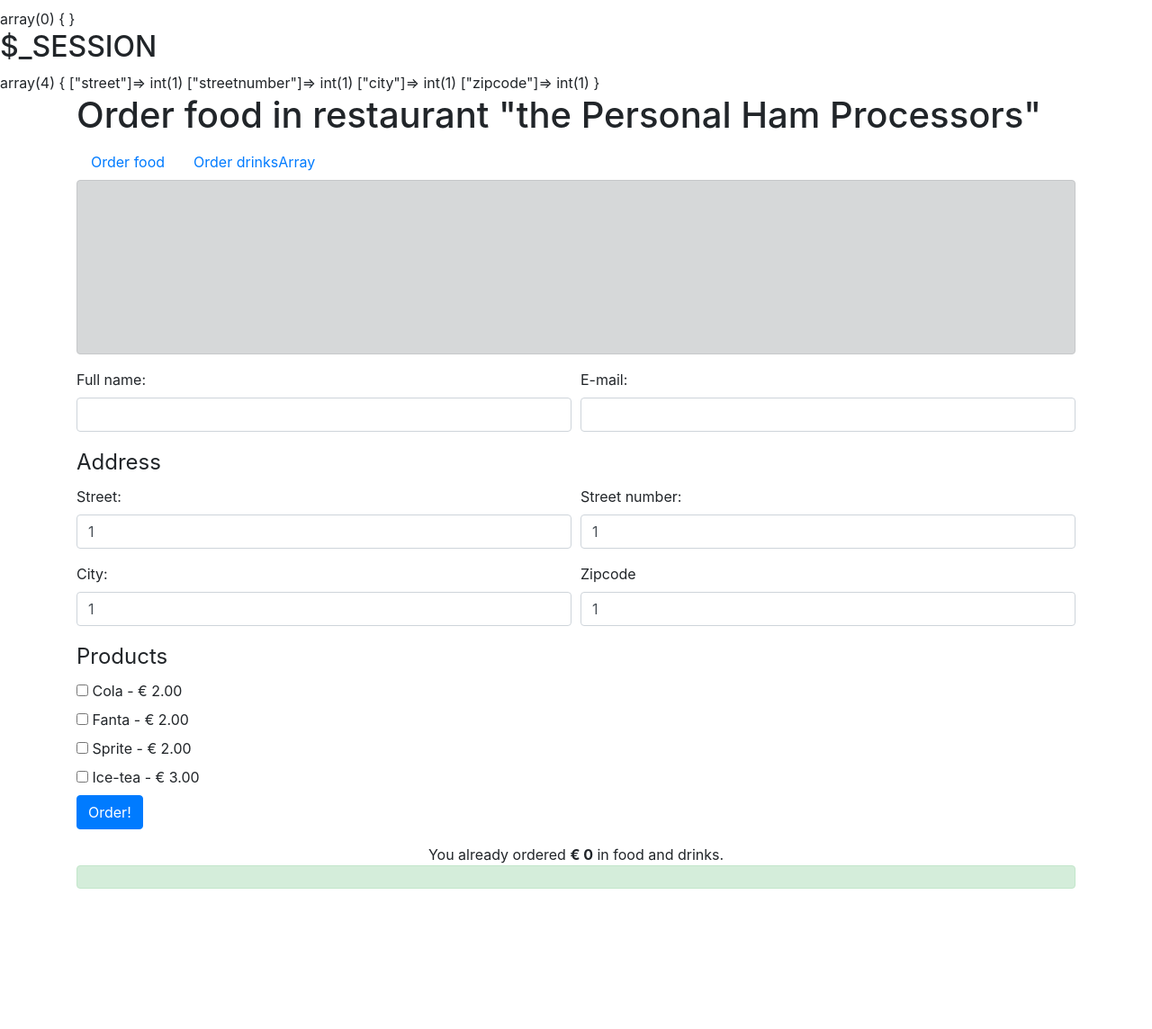
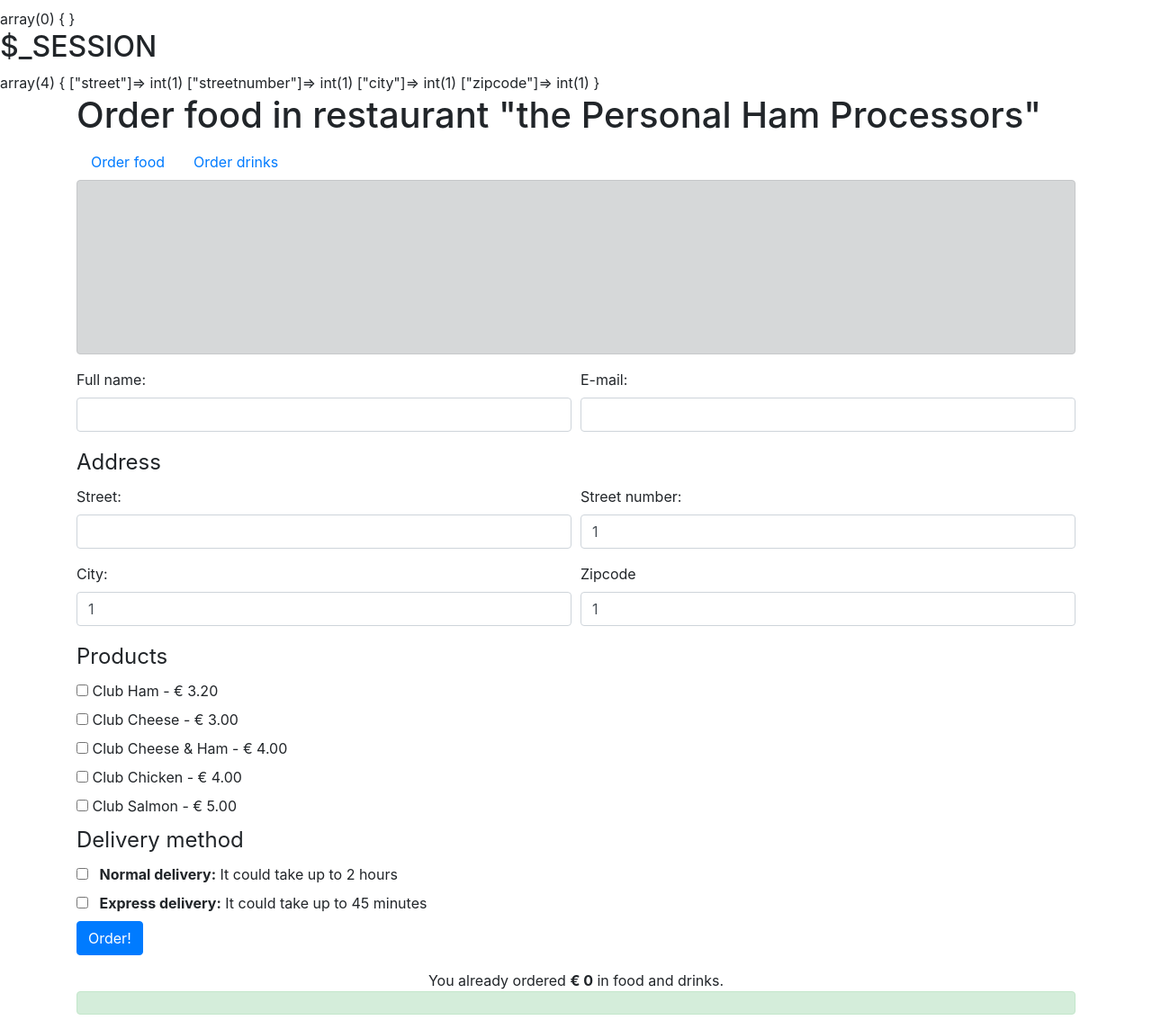
Before and after one commit to erick-medina/php-simple-order-form, a PHP site: page /index.php in a window 1280 px wide. Shown: the part 178-1322 px from the top of the page at 90% size. Before the commit the page ends 1166 px from the top, so only its background shows below. Run offline with PHP 8.4, Linux system fonts and the light colour scheme; the visitor is signed in with stand-in values (Sample User, id 1); data that the repository does not hold is empty.

Commit message:
stuck on 4th step

```diff
--- a/form-view.php
+++ b/form-view.php
@@ -1,5 +1,5 @@
 <!doctype html>
-<html lang="en">
+<html lang="en" xmlns="http://www.w3.org/1999/html">
 <head>
     <meta charset="UTF-8">
     <meta name="viewport"
@@ -18,20 +18,20 @@
                 <a class="nav-link active" href="?food=1">Order food</a>
             </li>
             <li class="nav-item">
-                <a class="nav-link" href="?food=0">Order drinks<?php echo $products_array[1]; ?></a>
+                <a class="nav-link" href="?food=0">Order drinks</a>
             </li>
         </ul>
     </nav>
     <div class="alert alert-dark" role="alert"><?php echo $name_err."</br>", $user_email_err."</br>", $user_street_err."</br>", $user_street_number_err."</br>", $user_city."</br>", $user_zip."</br>", $zip_no_number."</br>", $street_no_number ?> </div>
-    <form method="post" action="<?php echo htmlspecialchars($_SERVER["PHP_SELF"]);?>"> <!-- Sends the submited form data to the page itself -->
+    <form method="post" action="<?php echo htmlspecialchars($_SERVER["PHP_SELF"]);?>"> <!-- Sends the submitted form data to the page itself -->
         <div class="form-row">
             <div class="form-group col-md-6">
                 <label for="name">Full name:</label>
-                <input type="text" id="name" name="name" class="form-control" value="<?php echo $_POST['name']; ?>"/> <!-- value + $_POST is to display what the user entered -->
+                <input type="text" id="name" name="name" class="form-control" value="<?php echo $result_name; ?>"/> <!-- value + $_POST is to display what the user entered -->
             </div>
             <div class="form-group col-md-6">
                 <label for="email">E-mail:</label>
-                <input type="text" id="email" name="email" class="form-control" value="<?php echo $_POST['email']; ?>" <?php echo $user_email_err ?>/>
+                <input type="text" id="email" name="email" class="form-control" value="<?php echo $result_email; ?>" <?php echo $user_email_err ?>/>
             </div>
             <div></div>
         </div>
@@ -42,7 +42,7 @@
             <div class="form-row">
                 <div class="form-group col-md-6">
                     <label for="street">Street:</label>
-                    <input type="text" name="street" id="street" class="form-control" value="<?php echo $_SESSION['street']; ?>"> <!-- Session will store the address even when refreshing as long as the user doesn't close the window -->
+                    <input type="text" name="street" id="street" class="form-control" value="<?php echo $result_street; ?>"> <!-- Session will store the address even when refreshing as long as the user doesn't close the window -->
                 </div>
                 <div class="form-group col-md-6">
                     <label for="streetnumber">Street number:</label>
@@ -69,6 +69,11 @@
                     &euro; <?php echo number_format($product['price'], 2) ?></label><br />
             <?php endforeach; ?>
         </fieldset>
+        <fieldset>
+            <legend>Delivery method</legend>
+            <input type="checkbox" name="check1" value="1"><label>&ensp; <strong>Normal delivery:</strong> It could take up to 2 hours</label><br>
+            <input type="checkbox" name="check2" value="2"><label>&ensp; <strong>Express delivery:</strong> It could take up to 45 minutes</label>
+        </fieldset>
 
         <button name="submit" type="submit" class="btn btn-primary">Order!</button>
     </form>
--- a/index.php
+++ b/index.php
@@ -1,10 +1,8 @@
 <?php
 //this line makes PHP behave in a more strict way
 
-
 //we are going to use session variables so we need to enable sessions
 session_start();
-$active_array = 0; // for switching drinks and food
 
 function whatIsHappening() {
     echo '<h2>$_GET</h2>';
@@ -17,40 +15,44 @@ function whatIsHappening() {
     var_dump($_SESSION);
 }
 whatIsHappening();
-
 $name_err = $user_email_err = $user_street_err = $user_street_number_err = $user_city = $user_zip = "";// variables to hold error messages for the required field
-$name = $email = $street = $streetnumber = $city = $zipcode = $street_no_number = $zip_no_number = $counter_elements = $message_confirmation="";
+$name = $result_name = $email = $result_email = $street = $result_street = $street_session = $streetnumber = $city = $zipcode = $street_no_number = $zip_no_number = $counter_elements = $message_confirmation="";
 
 if ($_SERVER["REQUEST_METHOD"] == "POST") { // check if it's posted
+    if (isset($_POST['submit'])) {
         if (empty($_POST["name"])) { // name verification
             $name_err = "Name is required";
         } else {
-            $name = test_input($_POST["name"]);
-            $counter_elements ++;
+            $result_name = test_input($_POST["name"]); // variable 'result name' to store what the post does and then to use the variable in html
+            $counter_elements++;
         }
         if (empty($_POST["email"])) { // email verification
             $user_email_err = "Email is required";
         } else {
-            $email = test_input($_POST["email"]);
+            $result_email = test_input($_POST["email"]);
             // check if e-mail address is well-formed
-            if (!filter_var($email, FILTER_VALIDATE_EMAIL)) {
+            if (!filter_var($result_email, FILTER_VALIDATE_EMAIL)) {
                 $user_email_err = "Invalid email format";
-                echo $user_email_err;
-                $counter_elements ++;
+                $counter_elements++;
             }
         }
-        if (empty($_SESSION['street'] = $_POST["street"])) { // street verification ---used a session
+        if (empty($_POST["street"])) { // street verification ---used a session
             $user_street_err = "Street is required";
         } else {
-            $street = test_input($_POST["street"]);
-            $counter_elements ++;
+            $result_street = test_input($_POST["street"]);
+            if (!isset($_SESSION['street'])) {
+                $result_street = $_SESSION['street'];
+                $counter_elements++;
+            }
+            }
+
     }
         if (empty($_SESSION['streetnumber'] = $_POST["streetnumber"])) { // street number verification
             $user_street_number_err = "Street number is required";
         } else {
             $streetnumber = test_input($_POST["streetnumber"]);
-            $counter_elements ++;
-            if (! is_numeric($streetnumber)) { // 'is numeric' check if the characters entered into the field are numbers or not
+            $counter_elements++;
+            if (!is_numeric($streetnumber)) { // 'is numeric' check if the characters entered into the field are numbers or not
                 $street_no_number = 'Error: Invalid street number. Please enter numbers only';
             }
         }
@@ -58,14 +60,14 @@ if ($_SERVER["REQUEST_METHOD"] == "POST") { // check if it's posted
             $user_city = "City is required";
         } else {
             $city = test_input($_POST["city"]);
-            $counter_elements ++;
+            $counter_elements++;
         }
         if (empty($_SESSION['zipcode'] = $_POST["zipcode"])) { // city verification
             $user_zip = "Zip code is required";
         } else {
             $zipcode = test_input($_POST["zipcode"]);
-            $counter_elements ++;
-            if (! is_numeric($zipcode)) { // 'is numeric' check if the characters entered into the field are numbers or not
+            $counter_elements++;
+            if (!is_numeric($zipcode)) { // 'is numeric' check if the characters entered into the field are numbers or not
                 $zip_no_number = 'Error: Invalid zipcode. Please enter numbers only';
             }
         }
@@ -89,25 +91,42 @@ function test_input($data) {
     return $data;
 }
 
+$delivery_method = [
+    ['Normal delivery' => '2 hours'],
+    ['Express delivery' => '45 minutes']
+];
 
 //your products with their price.
 
-    $products_array = [
 $products = [
     ['name' => 'Club Ham', 'price' => 3.20],
     ['name' => 'Club Cheese', 'price' => 3],
     ['name' => 'Club Cheese & Ham', 'price' => 4],
     ['name' => 'Club Chicken', 'price' => 4],
     ['name' => 'Club Salmon', 'price' => 5]
-    ],
+];
+$products_food = [
+    ['name' => 'Club Ham', 'price' => 3.20],
+    ['name' => 'Club Cheese', 'price' => 3],
+    ['name' => 'Club Cheese & Ham', 'price' => 4],
+    ['name' => 'Club Chicken', 'price' => 4],
+    ['name' => 'Club Salmon', 'price' => 5]
+];
 
-    $products = [
+$products_drink = [
     ['name' => 'Cola', 'price' => 2],
     ['name' => 'Fanta', 'price' => 2],
     ['name' => 'Sprite', 'price' => 2],
     ['name' => 'Ice-tea', 'price' => 3],
-    ]
 ];
+    if (isset ($_GET['food'])) {
+        if ($_GET['food'] == 1) {
+            $products = $products_food;
+        } else {
+            $products = $products_drink;
+        }
+
+    }
     $totalValue = 0;
 
     require "form-view.php";
```
Lines whose indentation alone changed are shown as unchanged.
